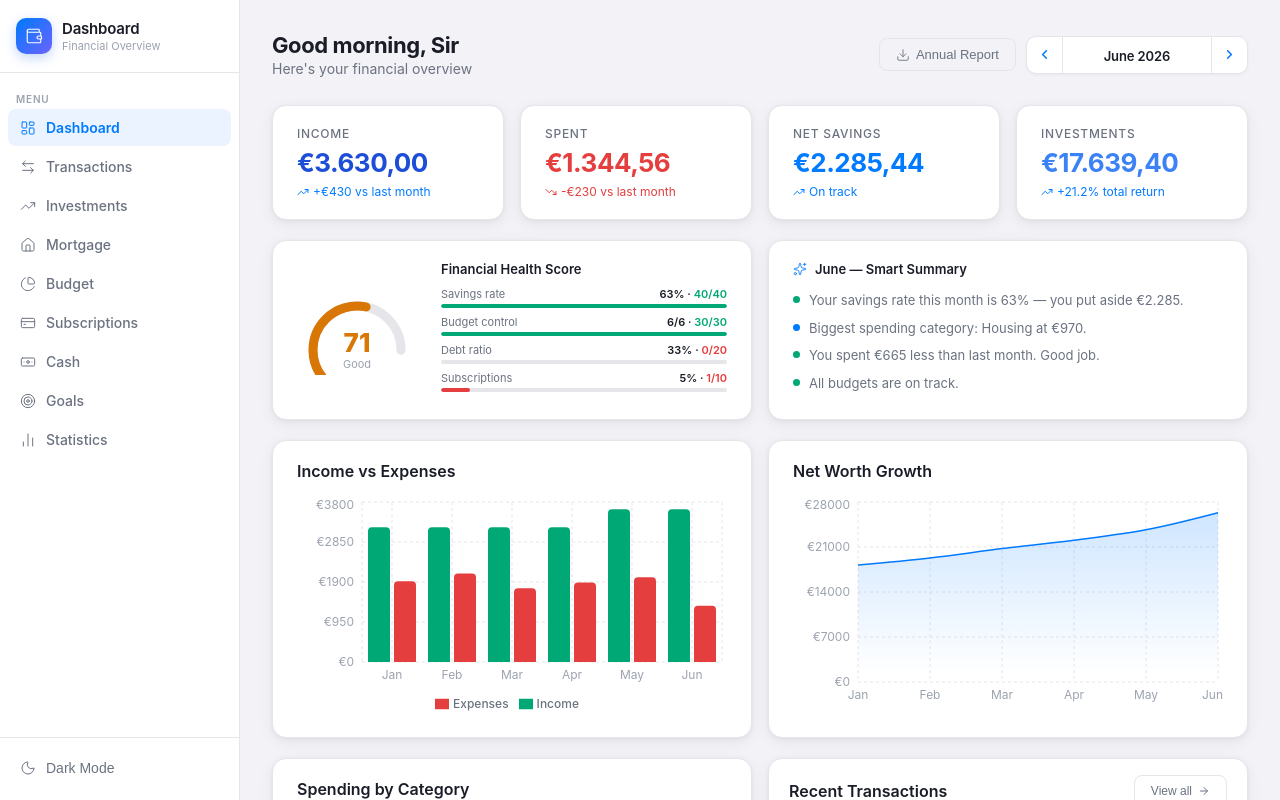
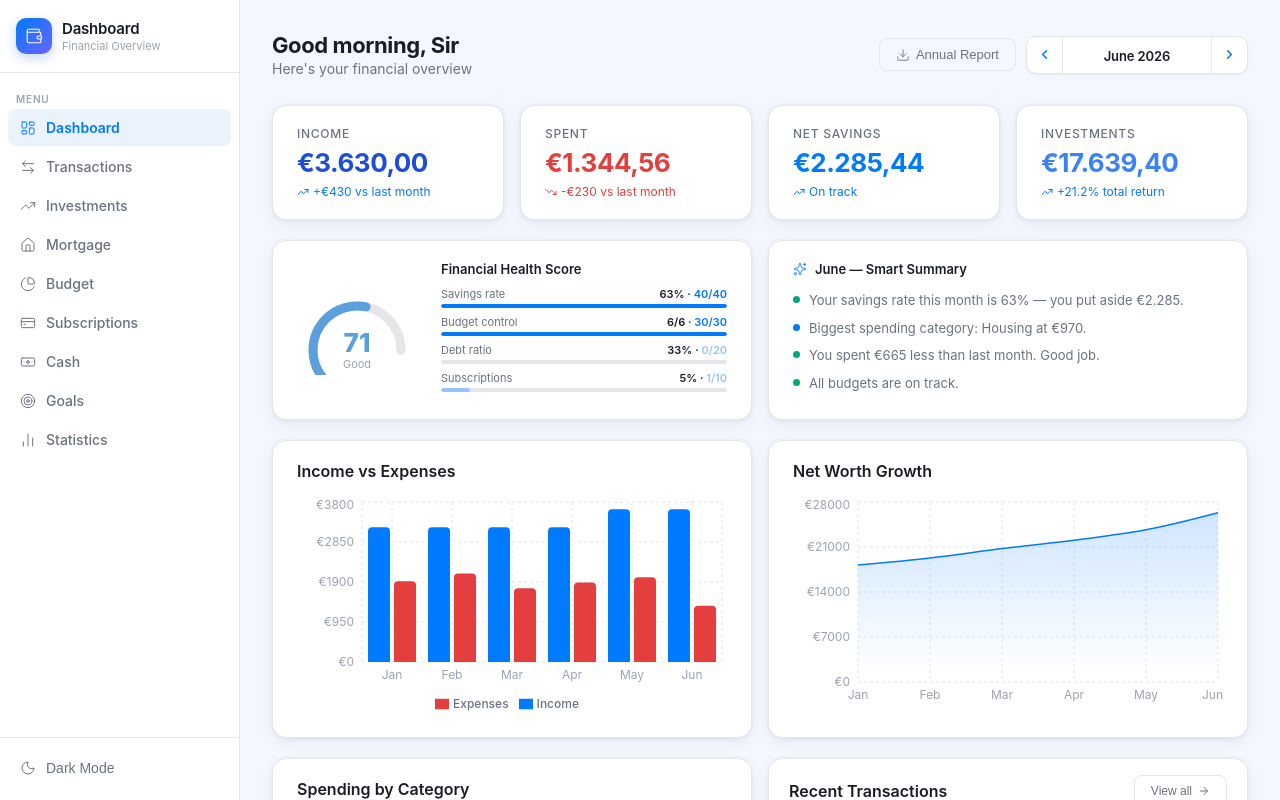
Before and after one commit to jarivanlandeghem/financial-dashboard-4, a React (Vite) app: page / in a window 1280 px wide. Shown: the top 800 px of the page. Built offline with nearby package versions, Linux system fonts and the light colour scheme.

Commit message:
Subtle blue background, blue income bars, blue health score
Co-Authored-By: Claude Sonnet 4.6 <noreply@anthropic.com>

```diff
--- a/src/components/HealthScore.jsx
+++ b/src/components/HealthScore.jsx
@@ -1,9 +1,9 @@
 import { useApp } from '../context/AppContext';
 
 function scoreColor(s) {
-  if (s >= 75) return 'var(--green)';
-  if (s >= 50) return 'var(--yellow)';
-  return 'var(--red)';
+  if (s >= 75) return '#007AFF';
+  if (s >= 50) return '#5BA0DC';
+  return '#93C5FD';
 }
 
 function scoreLabel(s) {
--- a/src/index.css
+++ b/src/index.css
@@ -6,7 +6,7 @@
   --blue-600: #1D4ED8;
   --blue-700: #1E3A8A;
 
-  --bg-primary: #F2F2F7;
+  --bg-primary: #F4F7FF;
   --bg-card: #FFFFFF;
   --bg-card-hover: #F0F5FF;
   --border: #E5E5EA;
--- a/src/pages/Dashboard.jsx
+++ b/src/pages/Dashboard.jsx
@@ -107,7 +107,7 @@ export default function Dashboard() {
               <YAxis tick={{ fill: 'var(--text-muted)', fontSize: 12 }} axisLine={false} tickLine={false} tickFormatter={v => '€'+v} />
               <Tooltip content={<CustomTooltip />} />
               <Legend />
-              <Bar dataKey="income" name="Income" fill="var(--green)" radius={[4,4,0,0]} />
+              <Bar dataKey="income" name="Income" fill="var(--accent)" radius={[4,4,0,0]} />
               <Bar dataKey="expenses" name="Expenses" fill="var(--red)" radius={[4,4,0,0]} />
             </BarChart>
           </ResponsiveContainer>
```
